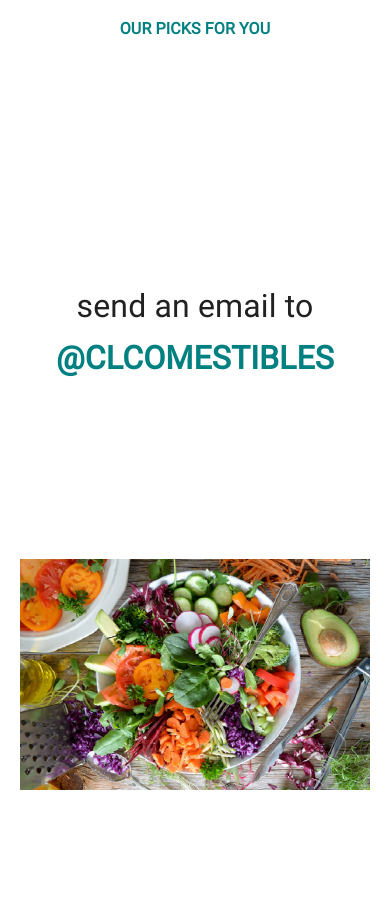
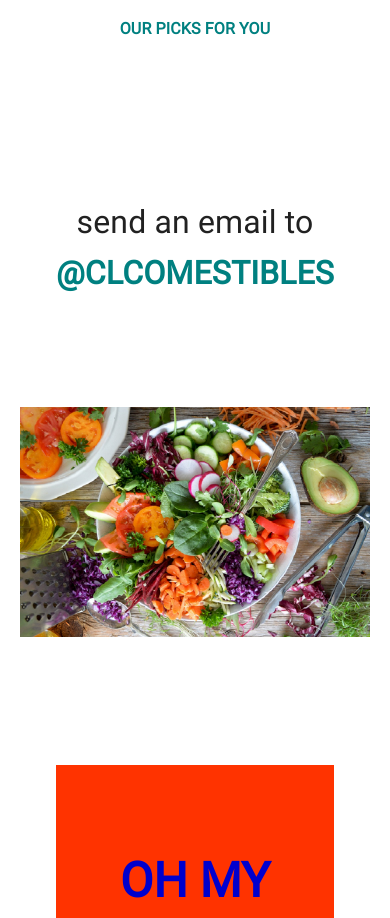
Before and after one commit to collins-cl/cl-comestibles-frontend, a React (Create React App) app: page / in a window 390 px wide. Shown: the part 3720-4638 px from the top of the page. Built offline with nearby package versions, Linux system fonts and the light colour scheme.

Commit message:
testing excite

```diff
--- a/src/Pages/Home/Home.css
+++ b/src/Pages/Home/Home.css
@@ -32,15 +32,17 @@
   margin: 0 auto;
 }
 
-@media screen and (max-width: 540px) {
+@media screen and (max-width: 600px) {
   .sendEmail {
+    max-width: 90vw;
+    margin: auto;
     display: flex;
     justify-content: center;
     align-items: center;
     margin-top: 1em;
-    margin-bottom: 1em;
+    margin-bottom: 2em;
     text-align: center;
-    height: 50vh;
+    height: calc(100vh - 70vh);
   }
 
   .email-container {
@@ -54,7 +56,7 @@
   }
 
   .big-image img {
-      width: 350px;
+    width: 350px;
     background-size: contain;
   }
 }
```
